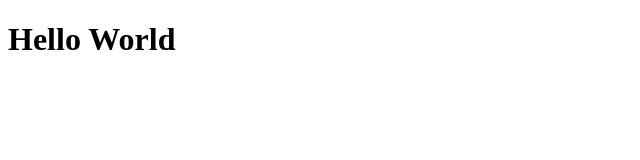
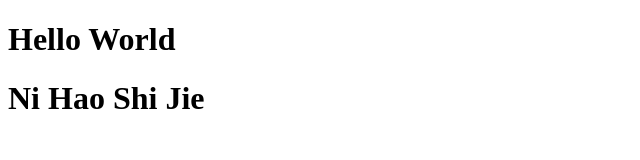
Before and after one commit to TongZhou1210/cst3106_labs, a plain HTML site: page lab02/hello_world.html in a window 1280 px wide. Shown: the whole page, without its empty margins (0-640 px from the left). Drawn offline with Linux system fonts and the light colour scheme.

Commit message:
Add Chinese greeting

```diff
--- a/lab02/hello_world.html
+++ b/lab02/hello_world.html
@@ -6,5 +6,6 @@
 </head>
 <body>
   <h1>Hello World</h1>
+  <h1> Ni Hao Shi Jie</h1>
 </body>
 </html>
```
